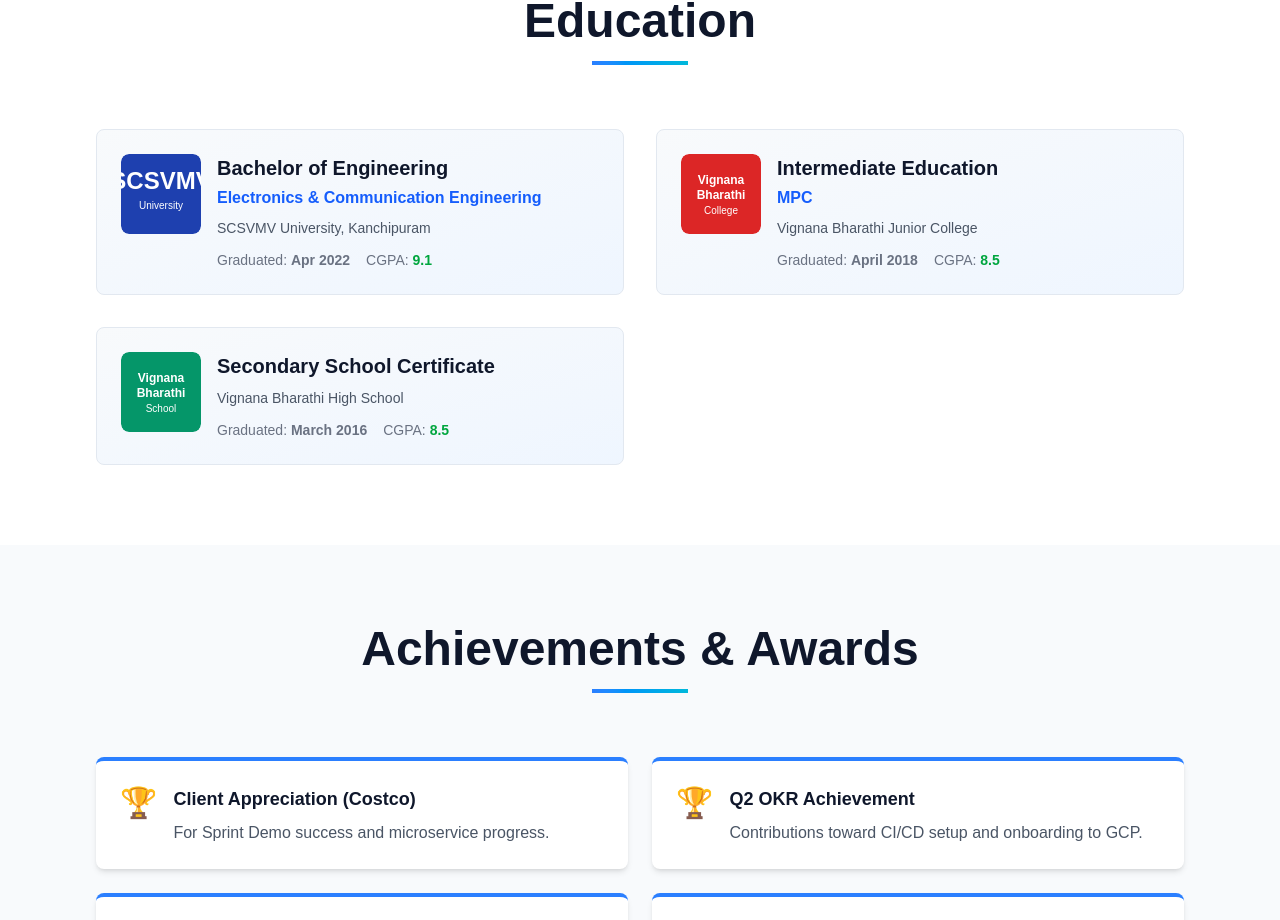
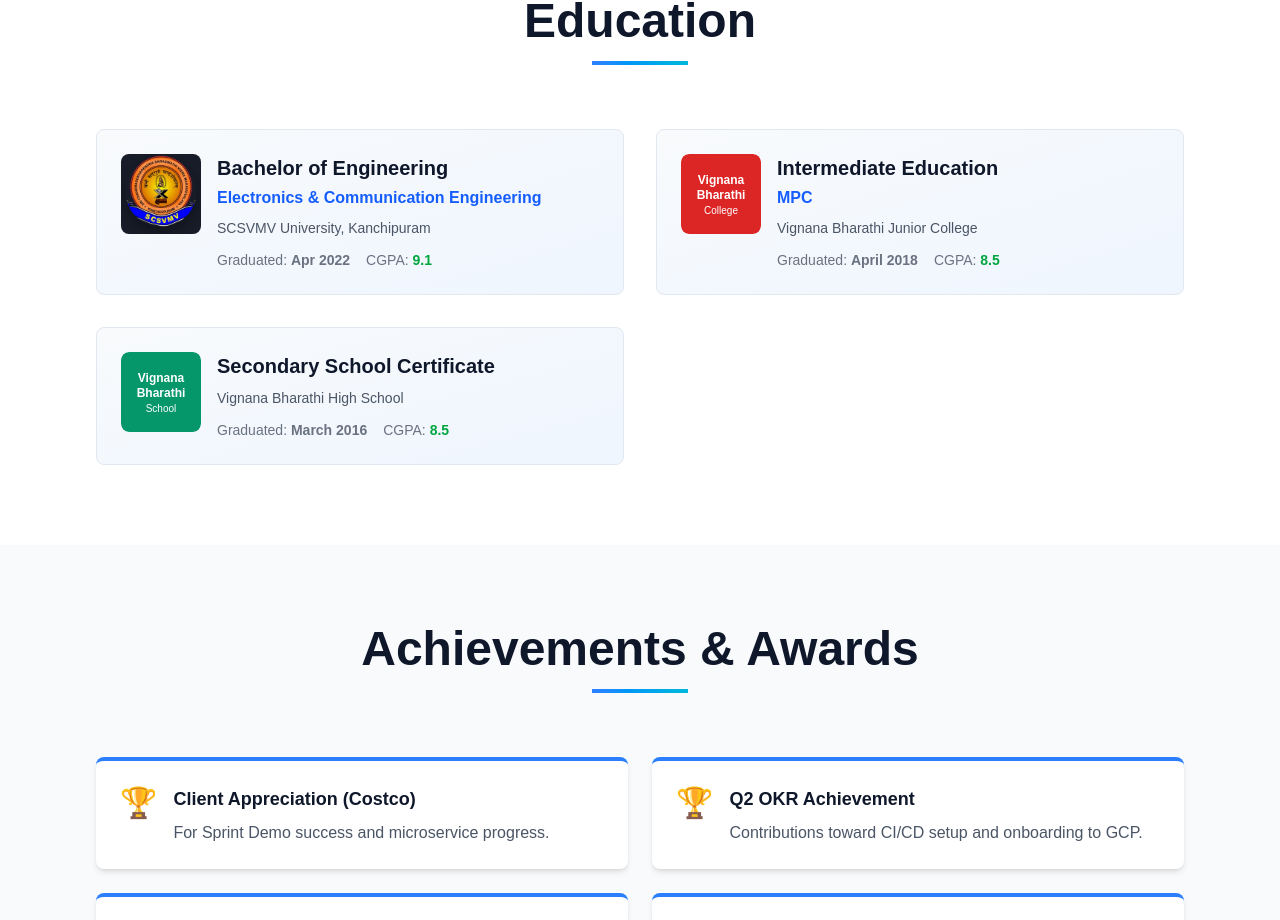
Before and after one commit to JagadeeshKemajk/myportfolio, a Next.js app: page / in a window 1280 px wide. Shown: the part 3841-4761 px from the top of the page. Built offline with nearby package versions, Linux system fonts and the light colour scheme.

Commit message:
Update SCSVMV logo to official JPG image

```diff
--- a/src/data/portfolioData.ts
+++ b/src/data/portfolioData.ts
@@ -100,7 +100,7 @@
       university: "SCSVMV University, Kanchipuram",
       duration: "Apr 2022",
       cgpa: "9.1",
-      logo: "/logos/scsvmv-logo.svg",
+      logo: "/logos/scsvmv-logo.jpg",
     },
     {
       id: 2,
```
Also changed, not shown: public/logos/scsvmv-logo.jpg (added), public/logos/scsvmv-logo.svg (deleted).
